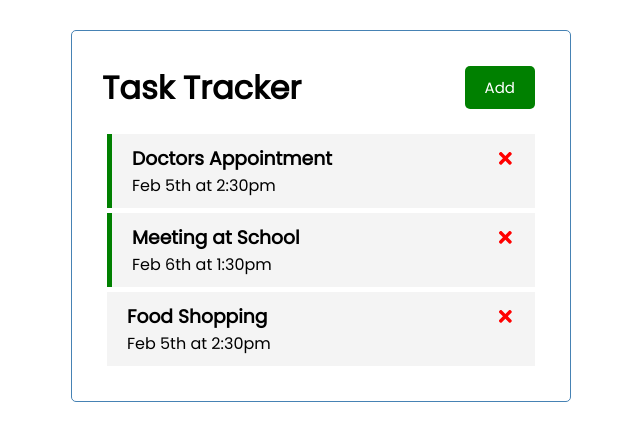
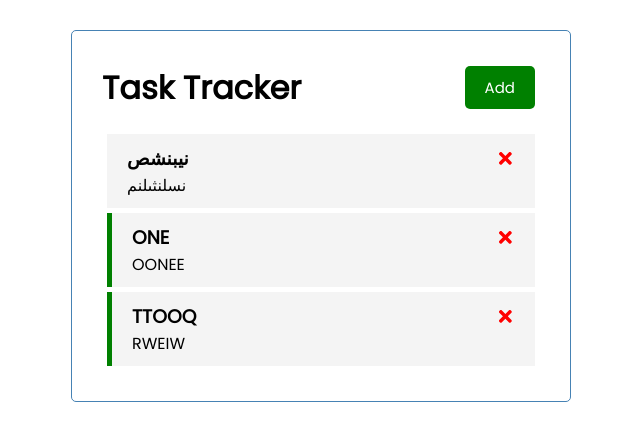
Before and after one commit to Abdelmuttalib/ReactJS-WebApps, a React (Create React App) app in the folder react-task-tracker/: page / in a window 1280 px wide. Shown: the top 440 px of the page, without its empty margins (319-959 px from the left). Built offline with nearby package versions, Linux system fonts and the light colour scheme; data requests are answered from the project's data file.

Commit message:
update Toggle Reminder

```diff
--- /dev/null
+++ b/react-task-tracker/db.json
@@ -0,0 +1,22 @@
+{
+  "tasks": [
+    {
+      "text": "نيبنشص",
+      "day": "نسلنثىلنم",
+      "reminder": false,
+      "id": 3
+    },
+    {
+      "text": "ONE",
+      "day": "OONEE",
+      "reminder": true,
+      "id": 6
+    },
+    {
+      "text": "TTOOQ",
+      "day": "RWEIW",
+      "reminder": true,
+      "id": 7
+    }
+  ]
+}
--- a/react-task-tracker/package.json
+++ b/react-task-tracker/package.json
@@ -17,7 +17,8 @@
     "start": "react-scripts start",
     "build": "react-scripts build",
     "test": "react-scripts test",
-    "eject": "react-scripts eject"
+    "eject": "react-scripts eject",
+    "server": "json-server --watch db.json --port 5000"
   },
   "eslintConfig": {
     "extends": [
--- a/react-task-tracker/src/App.js
+++ b/react-task-tracker/src/App.js
@@ -2,41 +2,63 @@ import Header from './components/Header';
 import './index.css';
 import Tasks from './components/Tasks';
 import AddTask from './components/AddTask';
-import {useState} from 'react';
+import {useState, useEffect} from 'react';
 /** import {useState, useEffect} from 'react'; */
 
 function App() {
   const [showAddTask, setShowAddTask] = useState(false);
-  const [tasks, setTasks] = useState([
-    {
-        id: 1,
-        text: 'Doctors Appointment',
-        day: 'Feb 5th at 2:30pm',
-        reminder: true
-    },{
-        id: 2,
-        text: 'Meeting at School',
-        day: 'Feb 6th at 1:30pm',
-        reminder: true
-    },{
-        id: 3,
-        text: 'Food Shopping',
-        day: 'Feb 5th at 2:30pm',
-        reminder: false
-    }
-])
+  const [tasks, setTasks] = useState([])
 
 
-// toggle addTask form
+useEffect(() => {
+  const getTasks = async () => {
+    const tasksFromServer = await fetchTasks();
+
+    setTasks(tasksFromServer);
+  }
+
+  getTasks();
+}, [])
 
 
+// Fetch Tasks(data)
+const fetchTasks = async () => {
+  const res = await fetch('http://localhost:5000/tasks');
+  const data = await res.json();
 
+  return data;
+}
+
+// Fetch Task
+const fetchTask = async (id) => {
+  const res = await fetch(`http://localhost:5000/tasks/${id}`);
+  const data = await res.json();
+
+  return data;
+}
 
 // Add Task
-const addTask = (createdTask) => {
-  const id = tasks.length + 1;
+const addTask = async (createdTask) => {
+
+  const res = await fetch('http://localhost:5000/tasks',
+  {method: 'POST',
+  headers: {'Content-Type': 'application/json'},
+  body: JSON.stringify(createdTask)});
+  const data = await res.json();
+  setTasks([...tasks, data]);
+  /*const id = tasks.length + 1;
   const newTask = {id, ...createdTask}
+  fetch('http://localhost:5000/tasks',
+  {method: 'PUT',
+  headers: {'Content-Type': 'application/json'},
+   body: JSON.stringify({
+     "id": `${id}`,
+     'text': `"${createdTask.text}"`,
+     'day': `"${createdTask.day}"`,
+     'reminder': `${createdTask.reminder}`
+  })})
   setTasks([...tasks, newTask]);
+  */
   /*const addTo = {
     id: tasks.length + 1,
     text: one,
@@ -49,7 +71,9 @@ const addTask = (createdTask) => {
 
 
 // Delete Task
-const deleteTask = (id) => {
+const deleteTask = async (id) => {
+
+  await fetch(`http://localhost:5000/tasks/${id}`, {method: 'DELETE'});
 
   setTasks(tasks.filter(task => task.id !== id));
 
@@ -84,9 +108,24 @@ const deleteTask = (id) => {
 }
 
 // Toggle reminder
-const toggleReminder = (id) => {
-  console.log("HERE: ", tasks);
-  setTasks(tasks.map(task => task.id === id ? { ...task, reminder: !task.reminder } : task))
+const toggleReminder = async (id) => {
+
+  const taskToToggle = await fetchTask(id);
+  // console.log("B4 taskToToggle: ", taskToToggle);
+  const updTask = await {...taskToToggle, reminder: !taskToToggle.reminder}
+  // console.log("AF taskToToggle: ", updTask)
+
+  const res = await fetch(`http://localhost:5000/tasks/${id}`, {
+  method: 'PUT',
+  headers: {
+    'Content-Type': 'application/json'
+  },
+  body: JSON.stringify(updTask)})
+
+  // const data = await res.json();
+  // console.log("DATA: ",data);
+  // could also use: data as the updated object
+  setTasks(tasks.map(task => task.id === id ? updTask : task))
 }
 
 // Handle Submit Of Add Task Form
```
Also changed, not shown: 1 other file (tests, documents, lock files or other folders).
